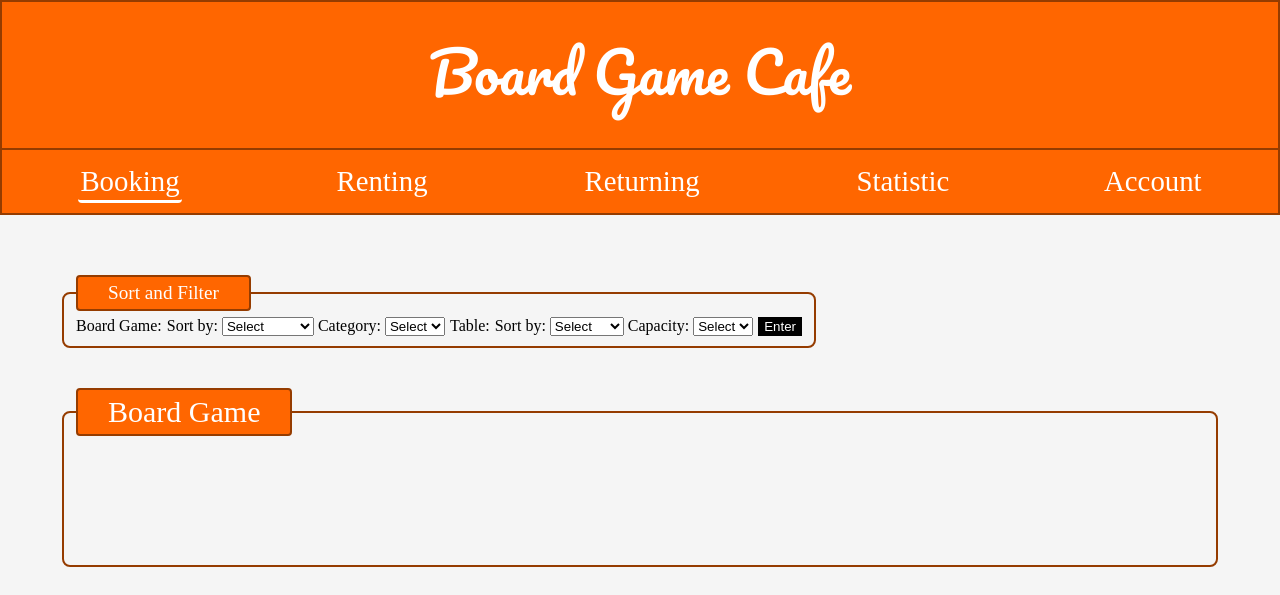
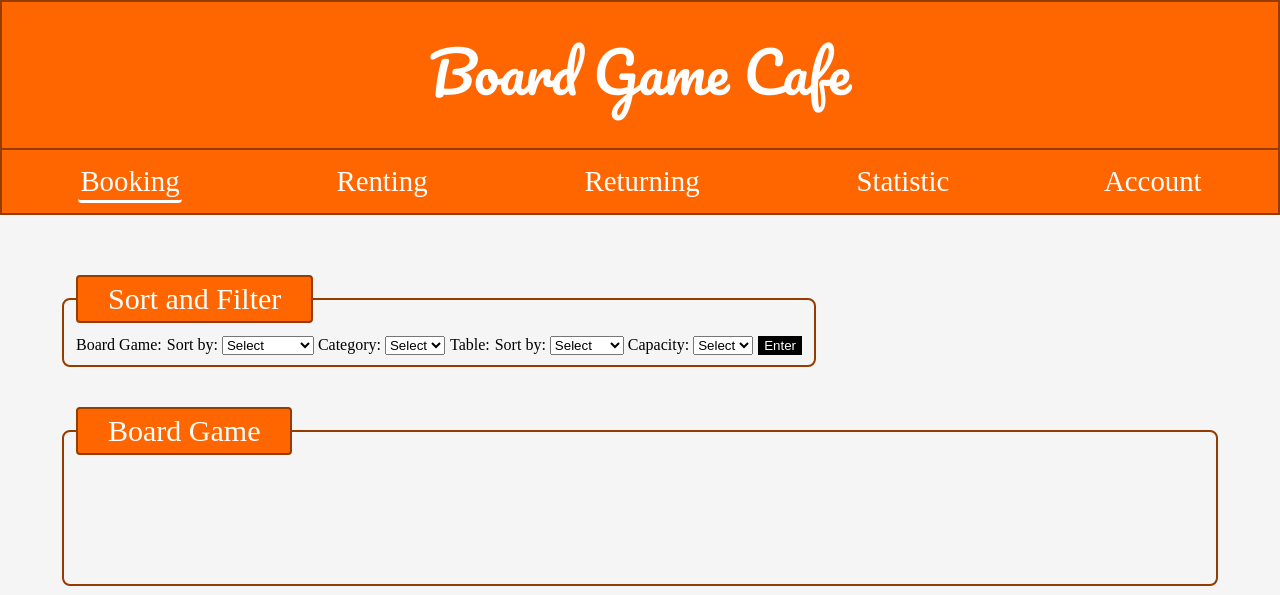
Before and after one commit to EggADayKeepTheTeacherAway/Board-Game-Cafe, a Django app: page /cafe/ in a window 1280 px wide. Shown: the top 595 px of the page. Run offline with Django 5.2, Linux system fonts and the light colour scheme; data comes from the database, SQL or seed files in the repository; data that the repository does not hold is empty; parts of the project's set-up code (start-up, migrations or seed data) failed here and were passed over.

Commit message:
feat: change the color of Cancel in rent.html to red

```diff
--- a/board_game_cafe/static/app/style.css
+++ b/board_game_cafe/static/app/style.css
@@ -86,6 +86,13 @@ hr {
     font-size: 30px;
 
 }
+.sort-header{
+    font-size: 30px;
+}
+.sort > .controls {
+    margin-top: 7px;
+}
+
 .board-game-header{
     font-size: 30px;
 }
--- a/board_game_cafe/templates/app/rent.html
+++ b/board_game_cafe/templates/app/rent.html
@@ -55,7 +55,7 @@
     <div>
         <input type="hidden" name="csrfmiddlewaretoken" value="{{ csrf_token }}">
         <button onclick="confirmRent()">Confirm</button>
-        <button onclick="closePopup()">Cancel</button>
+        <button onclick="closePopup()" style="background-color: red; color: white;">Cancel</button>
     </div>
 </div>
 
```
